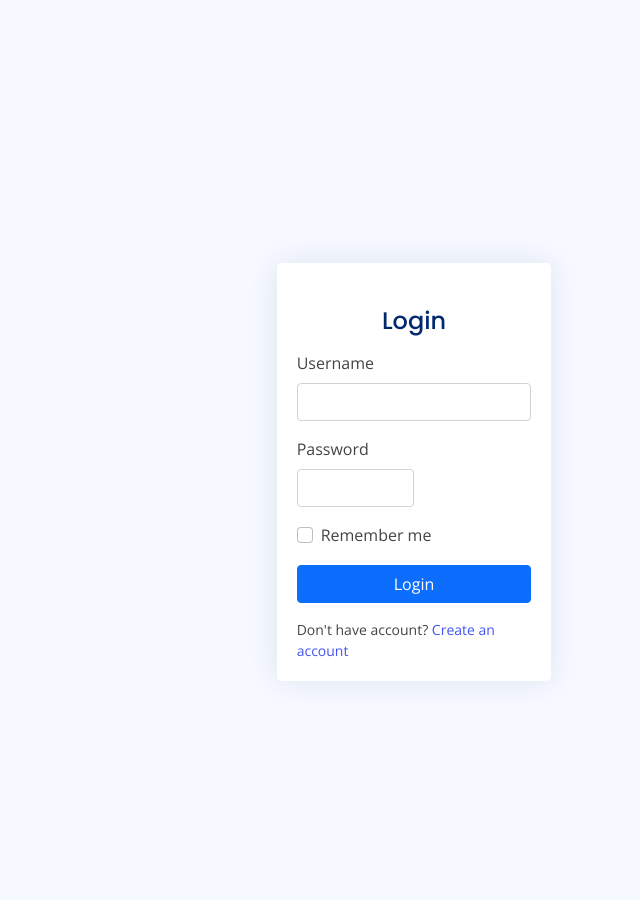
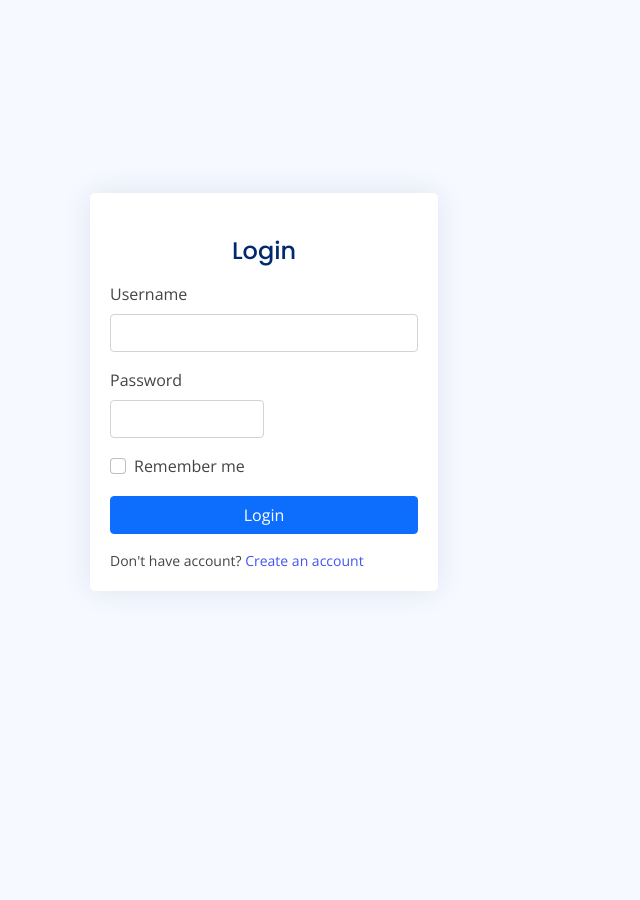
Before and after one commit to sultanragil/Website_Profile_SMPN_7_BWS, a Laravel app: page /login in a window 1280 px wide. Shown: the whole page, without its empty margins (376-1016 px from the left). After the commit the page ends 800 px from the top, so only its background shows below. Run offline with Laravel 9, Linux system fonts and the light colour scheme; some libraries are stand-ins or nearby versions.

Commit message:
Update template.blade.php

```diff
--- a/website_profile_fix/resources/views/auth/layouts/template.blade.php
+++ b/website_profile_fix/resources/views/auth/layouts/template.blade.php
@@ -38,7 +38,7 @@
 
 <body>
 
-    <main id="main" class="main">
+    <main>
 
         @yield('login')
 
```
